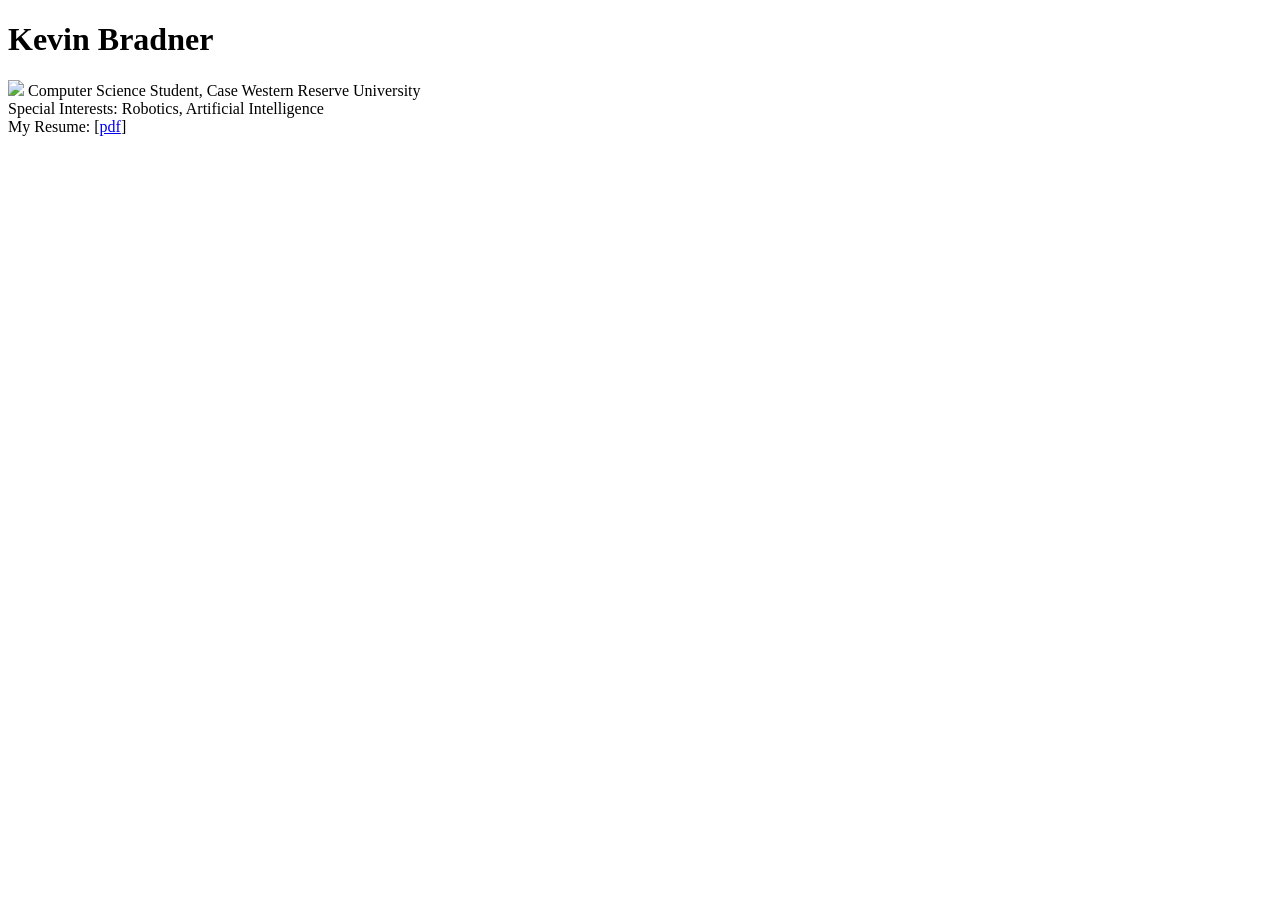
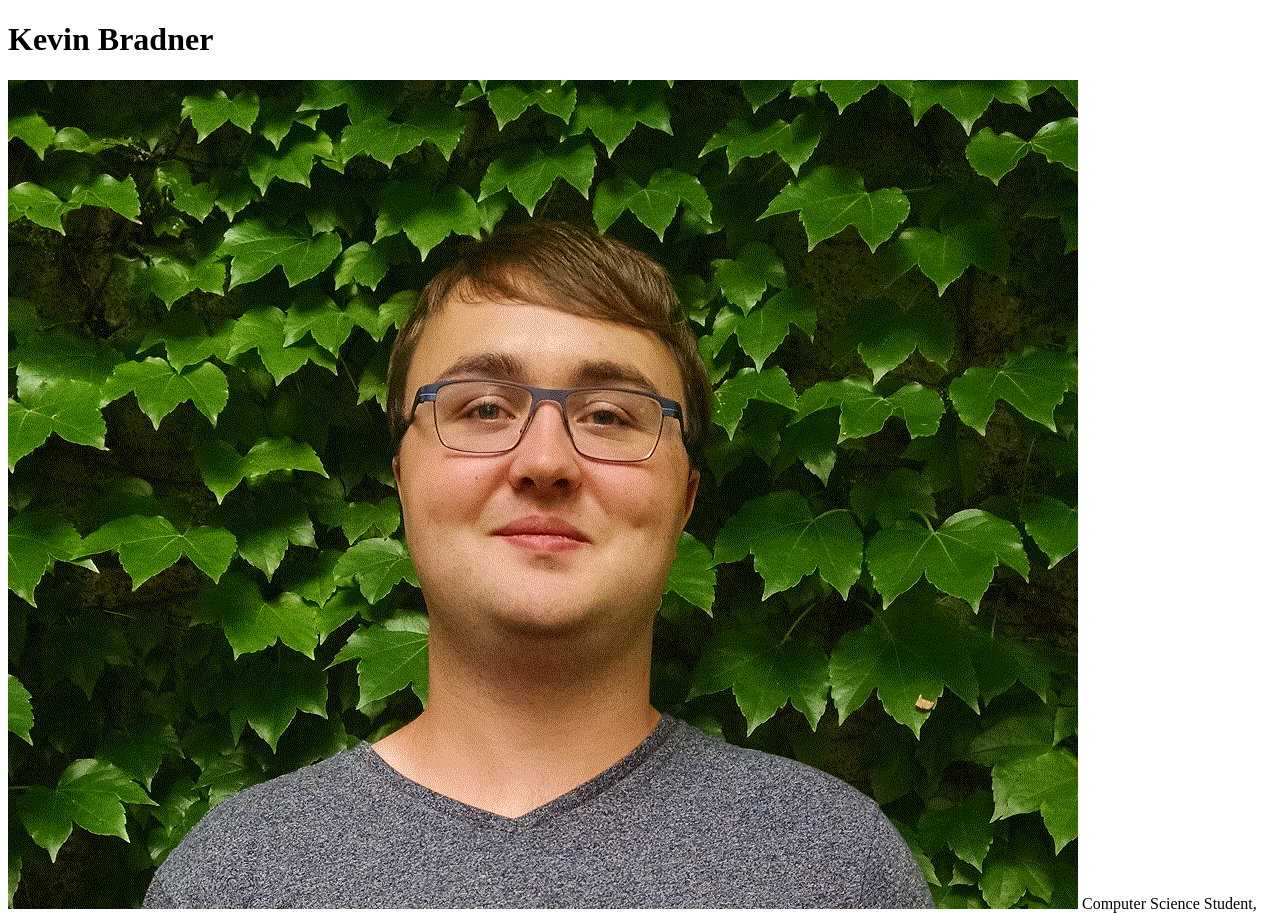
Before and after one commit to Daedalus359/Daedalus359.github.io, a plain HTML site: page index.html in a window 1280 px wide. Shown: the top 913 px of the page. Before the commit the page ends 800 px from the top, so only its background shows below. Drawn offline with Linux system fonts and the light colour scheme.

Commit message:
Update index.html

```diff
--- a/index.html
+++ b/index.html
@@ -6,7 +6,7 @@
   </head>
   <body>
     <h1>Kevin Bradner</h1>
-    <img src="picture_of_self.gif">
+    <img src="pictureofself.gif">
     Computer Science Student, Case Western Reserve University <br>
     Special Interests: Robotics, Artificial Intelligence <br>
     My Resume: [<a href="kevin_bradner_resume.pdf">pdf</a>]
```
